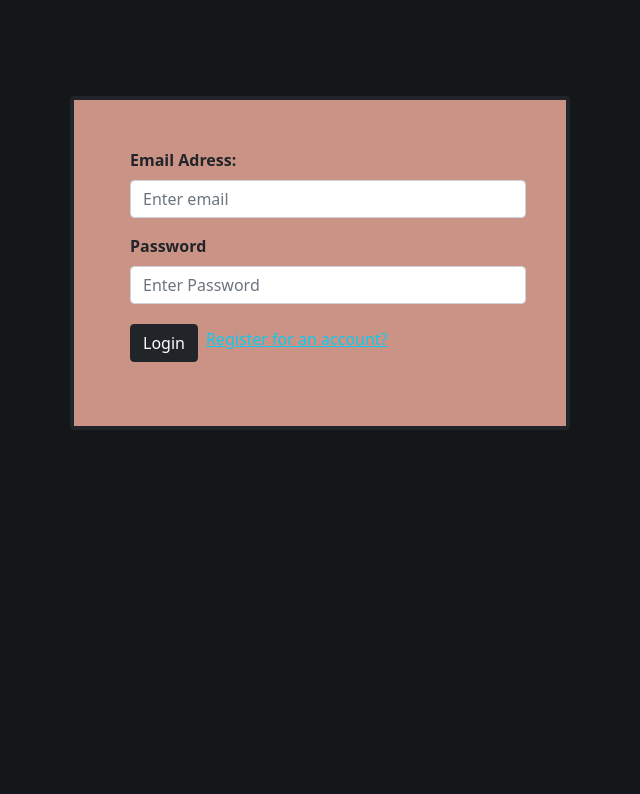
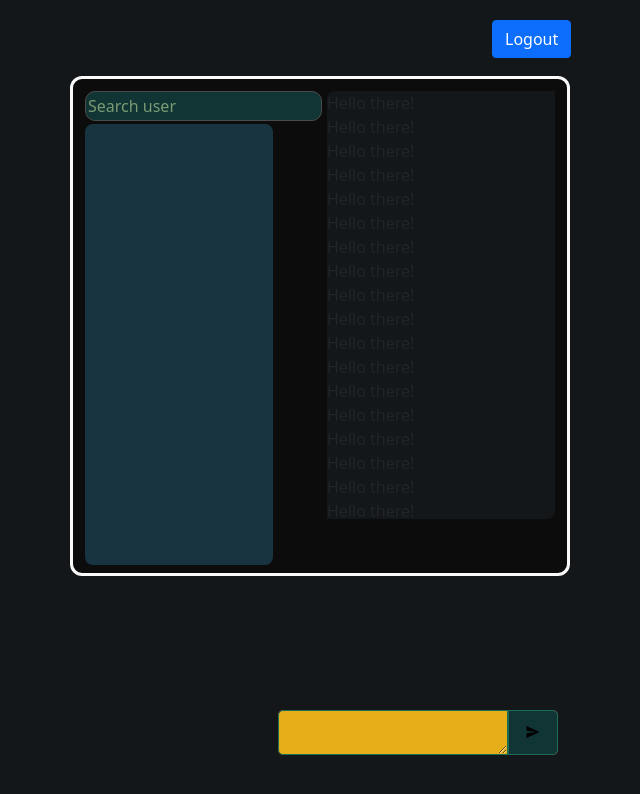
Before and after one commit to rayhan1210/React-Chat-App, a React (Create React App) app in the folder chat-ui/: page /message in a window 1280 px wide. Shown: the top 794 px of the page, without its empty margins (320-960 px from the left). Built offline with nearby package versions, Linux system fonts and the light colour scheme.

Commit message:
pages routing added and login, register, message page added

```diff
--- a/chat-ui/package.json
+++ b/chat-ui/package.json
@@ -7,10 +7,12 @@
     "@testing-library/react": "^12.1.3",
     "@testing-library/user-event": "^13.5.0",
     "bootstrap": "^5.1.3",
+    "bootstrap-icons": "^1.8.1",
     "cross-env": "^7.0.3",
     "react": "^17.0.2",
     "react-bootstrap": "^2.1.2",
     "react-dom": "^17.0.2",
+    "react-icons": "^4.3.1",
     "react-router": "^6.2.1",
     "react-router-dom": "^6.2.1",
     "react-scripts": "5.0.0",
--- a/chat-ui/src/App.js
+++ b/chat-ui/src/App.js
@@ -2,36 +2,41 @@ import './App.css';
 import 'bootstrap/dist/css/bootstrap.min.css';
 import Login from './components/Login';
 import Signup from './components/Signup';
-// import { BrowserRouter, Routes, Route } from "react-router-dom";
+import {
+  BrowserRouter as Router,
+  Routes,
+  Route,
+  Link,
+} from "react-router-dom";
 import { AuthenticationContext } from "./components/AuthenticationContext";
-import { useState } from 'react';
-
+import { useMemo, useState } from 'react';
+import Message from './components/Message';
+// import { Auth } from './components/Auth';
 
 
 function App(props) {
-  const [active, setActive] = useState('login');
-
-
-  const swithToLogin = () => {
-    setTimeout(()=>{
-      setActive("login");
-    }, 400);
-
-  };
-
-  const switchToSignup = () => {
-    setTimeout(()=>{
-      setActive("signup");
-    }, 400);
-  };
-
-  const contextValue = { switchToSignup, swithToLogin };
+  // //destructuing, useState hook return destructuring
+  // const [active, setActive] = useState('login');
+  // const [authActivity, setActivity] = useState('login');
+  // const value = useMemo(() => ({authActivity, setActivity}), [authActivity, setActivity]); //save info
 
   return (
-    <AuthenticationContext.Provider value={contextValue}>
-     {active === "login" && <Login/> }
-     { active === "signup" && <Signup/> }
-    </AuthenticationContext.Provider>
+    <Router>
+      <Routes>
+        <Route path="/" element={<Login/>} />
+        <Route path="/signup" element={<Signup/>} />
+        <Route path="/message" element={<Message/>} />
+      </Routes>
+      {/* <AuthenticationContext.Provider value={value} >
+        <Routes>
+          { value.authActivity === "login" && <Route path="/" element={<Login />} /> }
+          {console.log(value.authActivity)}
+          { value.authActivity === "signup" && <Route path="signup" element={<Signup />}/>}
+        </Routes>
+      </AuthenticationContext.Provider> */}
+
+    </Router>
+
   );
 }
 
--- /dev/null
+++ b/chat-ui/src/components/Auth.js
@@ -0,0 +1,29 @@
+// import { useState } from 'react';
+
+
+// function Auth(props){
+//     //destructuing, useState hook return destructuring
+//     const [active, setActive] = useState('login');
+//     // const con
+    // const swithToLogin = () => {
+    //     setTimeout(()=>{
+    //       setActive("login");
+    //     }, 500);
+
+    //   };
+
+    //   const switchToSignup = () => {
+    //     setTimeout(()=>{
+    //       setActive("signup");
+    //     }, 500);
+    //   };
+
+    //   const contextValue = { switchToSignup, swithToLogin }; //values (two different function) used to creatContext
+//       return(
+//           <Auth.Provider value={contextValue}>
+
+//           </Auth.Provider>
+//       )
+// }
+
+// export default Auth;
--- a/chat-ui/src/components/AuthenticationContext.js
+++ b/chat-ui/src/components/AuthenticationContext.js
@@ -1,3 +1,4 @@
 import { createContext } from "react";
 
-export const AuthenticationContext = createContext();
+
+export const AuthenticationContext = createContext(null);
--- a/chat-ui/src/components/Login.js
+++ b/chat-ui/src/components/Login.js
@@ -1,12 +1,19 @@
 import { Row, Col, Container, Form, Button } from 'react-bootstrap';
-import { useContext } from 'react';
+import { useContext, useState } from 'react';
+import { AuthenticationContext } from './AuthenticationContext';
+import { useNavigate } from 'react-router-dom';
 import "./login.css";
-import { AuthenticationContext } from './AuthenticationContext';
+import Message from './Message';
 
 function Login(props){
-
-    const { switchToSignup } = useContext(AuthenticationContext);
-
+    // using useContext hook, destructing and getting the specific value you need. useContext returns a value and useState returns an array
+    // const { setActivity } = useContext(AuthenticationContext);
+    const [name, setValue ] = useState('');
+    let navigate = useNavigate();
+    const handleSubmit = (e) => {
+        e.preventDefault();
+        navigate("/message");
+    }
     return(
         <>
            <Container >
@@ -14,18 +21,28 @@ function Login(props){
                     <Col></Col>
                     <Col className='d-flex mt-5'>
                         {/* <div id="formBG" className='align-middle p-5 m-5 rounded border border-3 border-dark'> */}
-                            <Form id="formBG" className='align-middle p-5 m-5 rounded border border-4 border-dark'>
-                                <Form.Group id="formBG" className='mb-3 w-auto'>
-                                    <Form.Label id="formBG" className='mx-2 w-auto fw-bold'>Email Adress:</Form.Label>
-                                    <Form.Control className='mx-2' type="email" placeholder='Enter email'/>
+                            <Form  className='align-middle p-5 m-5 rounded border border-4 border-dark formBG'
+                            onSubmit={handleSubmit} >
+                                <Form.Group  className='mb-3 w-auto formBG'>
+                                    <Form.Label  className='mx-2 w-auto fw-bold formBG'>Email Adress:</Form.Label>
+                                    <Form.Control className='mx-2' type="text" placeholder='Enter email' onChange={(e)=>{
+                                        setValue(e.target.value)
+                                    }}/>
                                 </Form.Group>
-                                <Form.Group id="formBG" className='mb-3 w-auto'>
-                                    <Form.Label id="formBG" className='mx-2 w-auto fw-bold'>Password</Form.Label>
-                                    <Form.Control className='mx-2' type="password" placeholder="Enter Password"/>
+                                <Form.Group  className='mb-3 w-auto formBG'>
+                                    <Form.Label  className='mx-2 w-auto fw-bold formBG'>Password</Form.Label>
+                                    <Form.Control className='mx-2' type="password" placeholder="Enter Password" autoComplete='on'/>
                                 </Form.Group>
-                                <Form.Group id="formBG" className='mb-3 w-auto'>
-                                    <Button className='mt-1 mx-2' variant="dark">Login</Button>
-                                    <a href='#' id="formBG" className='link-info' onClick={switchToSignup}>Register for an account?</a>
+                                <Form.Group  className='mb-3 w-auto formBG'>
+                                    <Button type="submit" className='mt-1 mx-2' variant="dark" onSubmit={()=>{<Message/>}}>Login</Button>
+
+                                    <Button  className='bg-dark link-info w-auto' onClick={() => {
+                                        navigate("/signup");
+                                            // setTimeout(()=>{
+                                            //     setActivity("signup");
+                                            // }, 100);
+                                        }
+                                    }>Register for an account?</Button>
                                 </Form.Group>
 
                             </Form>
--- /dev/null
+++ b/chat-ui/src/components/Message.css
@@ -0,0 +1,116 @@
+.messenger{
+    background-color: rgb(12, 12, 12);
+    height: 500px;
+    border-radius: 12px;
+    border-color: rgb(250, 250, 250);
+    border-style: solid;
+}
+.messenger-box{
+    width: 500px;
+    /* height: 500px; */
+    border-radius: 15px;
+    /* background-color: aqua; */
+
+}
+
+.searchUser{
+    background-color: rgb(17, 53, 53);
+    border-radius: 10px;
+    border-style: solid;
+    border-width: thin;
+    margin-top: 12px;
+    border-color: rgb(75, 75, 75);
+    height: 30px;
+    color: black;
+}
+.convoList{
+    position:absolute;
+    margin: 45px 0 15px 0;
+    background-color: rgb(25, 52, 65);
+    border-radius: 8px;
+    height: 441px;
+    width: 188px;
+}
+.convo{
+    /* position: relative; */
+    /* overflow: scroll; */
+    overflow-y: auto;
+    overflow-x: auto;
+    background-color: rgb(31, 51, 51);
+    margin: 12px 0 10px 5px;
+    border-radius: 8px 0 8px 0;
+    width: 280px;
+    height: 428px;
+}
+#stackBox{
+    /* margin: 40px 0 0 5px; */
+    width: 280px;
+    background-color: brown;
+    position: absolute;
+    bottom: 0;
+    height: 45px;
+    /* left: 10; */
+    margin-left: 193px;
+    margin-bottom: 45px;
+    border-radius: 5px;
+}
+.sendMsgInput{
+    /* position: fixed; */
+    /* margin: 440px 0 0 5px;  */
+    width: 230px;
+    height: 45px;
+    background-color: rgb(230, 175, 25);
+    border-radius: 5px 0 0 5px;
+    border-style: solid;
+    border-color: rgb(27, 110, 85);
+    border-width: thin;
+}
+.sendBtn{
+    position: absolute;
+    /* margin-top: 50px; */
+    border-style: solid;
+    background-color: rgb(17, 53, 53);
+    border-color: rgb(27, 110, 85);
+    border-radius: 0 5px 5px 0;
+    /* border-end-end-radius: 5px;
+    border-top-right-radius: 5px;
+    border-radius: 50px 1px 10px 40px; */
+
+    border-width: thin;
+    /* margin-top: 20px; */
+    /* padding-top: 25px; */
+    width: 50px;
+    margin-top: 0px;
+    height: 45px;
+}
+
+.icon{
+    background-color: rgb(17, 53, 53);
+    margin-bottom: 5px;
+    /* align-content:flex-start; */
+}
+.logOutbutton{
+    display: flexbox;
+    margin: 20px 0 -30px 410px;
+}
+.searchUser:focus{
+    outline: none;
+    border-color: rgb(43, 134, 177);
+}
+.sendMsgInput:focus{
+    outline: none;
+    border-color: rgb(43, 134, 177);
+}
+.sendBtn:hover{
+   border-color:rgb(43, 134, 177);
+}
+.sendBtn:active{
+    background-color: rgb(12, 83, 116);
+}
+.icon:active{
+    background-color: rgb(12, 83, 116);
+}
+::placeholder{
+    color: rgb(228, 255, 177);
+    opacity: .5;
+}
--- /dev/null
+++ b/chat-ui/src/components/Message.js
@@ -0,0 +1,60 @@
+import { Container, Row, Col, Button, Form } from "react-bootstrap";
+import { useNavigate } from "react-router";
+import "./Message.css";
+// import { i } from 'bootstrap-icons';
+import { IoMdSend } from "react-icons/io";
+
+function Message() {
+    let navigate = useNavigate();
+    return (
+        <Container className="messenger-box">
+            <Button className="logOutbutton" onClick={()=>{navigate("/");}}>Logout</Button>
+                <Row>
+                    <Col className='messenger d-flex mt-5'>
+                        <input placeholder="Search user" className="searchUser"/>
+                        <div className="convoList">
+                            <div></div>
+                        </div>
+                        <div className="convo">
+                            <div>Hello there!</div>
+                            <div>Hello there!</div>
+                            <div>Hello there!</div>
+                            <div>Hello there!</div>
+                            <div>Hello there!</div>
+                            <div>Hello there!</div>
+                            <div>Hello there!</div>
+                            <div>Hello there!</div>
+                            <div>Hello there!</div>
+                            <div>Hello there!</div>
+                            <div>Hello there!</div>
+                            <div>Hello there!</div>
+                            <div>Hello there!</div>
+                            <div>Hello there!</div>
+                            <div>Hello there!</div>
+                            <div>Hello there!</div>
+                            <div>Hello there!</div>
+                            <div>Hello there!</div>
+                            <div>Hello there!</div>
+                            <div>Hello there!</div>
+                            <div>Hello there!</div>
+                            <div>Hello there!</div>
+                            <div>Hello there!</div>
+                            <div>Hello there!</div>
+                            <div>Hello there!</div>
+                            <div>Hello there!</div>
+                            <div>Hello there!</div>
+                        {/* should be either form or input with button to send message => form as you are sending/posting message */}
+                            {/* <input className="sendMsgInput" type="text"/>
+                            <button className="sendBtn"><IoMdSend className="icon"/></button> */}
+                        </div>
+                        <div id="stackBox">
+                            <textarea className="sendMsgInput" type="text"></textarea>
+                            <button className="sendBtn"><IoMdSend className="icon"/></button>
+                        </div>
+                    </Col>
+                </Row>
+            </Container>
+    );
+}
+
+export default Message;
--- a/chat-ui/src/components/Signup.js
+++ b/chat-ui/src/components/Signup.js
@@ -1,37 +1,44 @@
 import { Row, Col, Container, Form, Button } from 'react-bootstrap';
 import { useContext } from 'react';
 import { AuthenticationContext } from './AuthenticationContext';
+import { useNavigate } from 'react-router-dom';
 import "./signup.css";
 
 function Signup(props){
-    const { swithToLogin } = useContext(AuthenticationContext);
+    // const { setActivity } = useContext(AuthenticationContext);
+    let navigate = useNavigate()
     return(
         <>
            <Container >
                 <Row >
                     <Col></Col>
                     <Col className='d-flex mt-5'>
-                        {/* <div id="formBG" className='align-middle p-5 m-5 rounded border border-3 border-dark'> */}
-                            <Form id="formBG" className='align-middle p-5 m-5 rounded border border-4 border-dark'>
-                                <Form.Group id="formBG" className='mb-3 w-auto'>
-                                    <Form.Label id="formBG" className='mx-2 w-auto fw-bold'>Full Name:</Form.Label>
+                            <Form  className='align-middle p-5 m-5 rounded border border-4 border-dark formBG'>
+                                <Form.Group  className='mb-3 w-auto formBG'>
+                                    <Form.Label  className='mx-2 w-auto fw-bold formBG'>Full Name:</Form.Label>
                                     <Form.Control className='mx-2' type="text" placeholder='Enter Full Name'/>
                                 </Form.Group>
-                                <Form.Group id="formBG" className='mb-3 w-auto'>
-                                    <Form.Label id="formBG" className='mx-2 w-auto fw-bold'>Email Adress:</Form.Label>
+                                <Form.Group  className='mb-3 w-auto formBG'>
+                                    <Form.Label  className='mx-2 w-auto fw-bold formBG'>Email Adress:</Form.Label>
                                     <Form.Control className='mx-2' type="email" placeholder='Enter email'/>
                                 </Form.Group>
-                                <Form.Group id="formBG" className='mb-3 w-auto'>
-                                    <Form.Label id="formBG" className='mx-2 w-auto fw-bold'>Password</Form.Label>
-                                    <Form.Control className='mx-2' type="password" placeholder="Enter Password"/>
+                                <Form.Group  className='mb-3 w-auto formBG'>
+                                    <Form.Label  className='mx-2 w-auto fw-bold formBG'>Password</Form.Label>
+                                    <Form.Control className='mx-2' type="password" placeholder="Enter Password" autoComplete='off'/>
                                 </Form.Group>
-                                <Form.Group id="formBG" className='mb-3 w-auto'>
-                                    <Form.Label id="formBG" className='mx-2 w-auto fw-bold'>Password</Form.Label>
-                                    <Form.Control className='mx-2' type="password" placeholder="Re-Enter Password"/>
+                                <Form.Group  className='mb-3 w-auto formBG'>
+                                    <Form.Label  className='mx-2 w-auto fw-bold formBG'>Password</Form.Label>
+                                    <Form.Control className='mx-2' type="password" placeholder="Re-Enter Password" autoComplete='off'/>
                                 </Form.Group>
-                                <Form.Group id="formBG" className='mb-3 w-auto'>
-                                    <Button className='mt-1 mx-2' variant="dark">Signup</Button>
-                                    <a href="#" id="formBG" onClick={ swithToLogin } className='link-info'>Signin</a>
+                                <Form.Group  className='mb-3 w-auto formBG'>
+                                    <Button className='mx-2' variant="dark">Signup</Button>
+                                    <Button  className="bg-dark link-info w-auto" onClick={() => {
+                                            navigate("/")
+                                            // setTimeout(()=>{
+                                            //     setActivity("login");
+                                            // }, 100);
+                                        }
+                                    }>Signin</Button>
                                 </Form.Group>
                             </Form>
                         {/* </div> */}
--- a/chat-ui/src/components/login.css
+++ b/chat-ui/src/components/login.css
@@ -1,4 +1,4 @@
-#formBG{
+.formBG{
     background-color: rgb(202, 147, 133);
     width: 500px;
 }
--- a/chat-ui/src/components/signup.css
+++ b/chat-ui/src/components/signup.css
@@ -0,0 +1,4 @@
+.formBG{
+    background-color: rgb(202, 147, 133);
+    width: 500px;
+}
```
Also changed, not shown: 1 other file (tests, documents, lock files or other folders).
